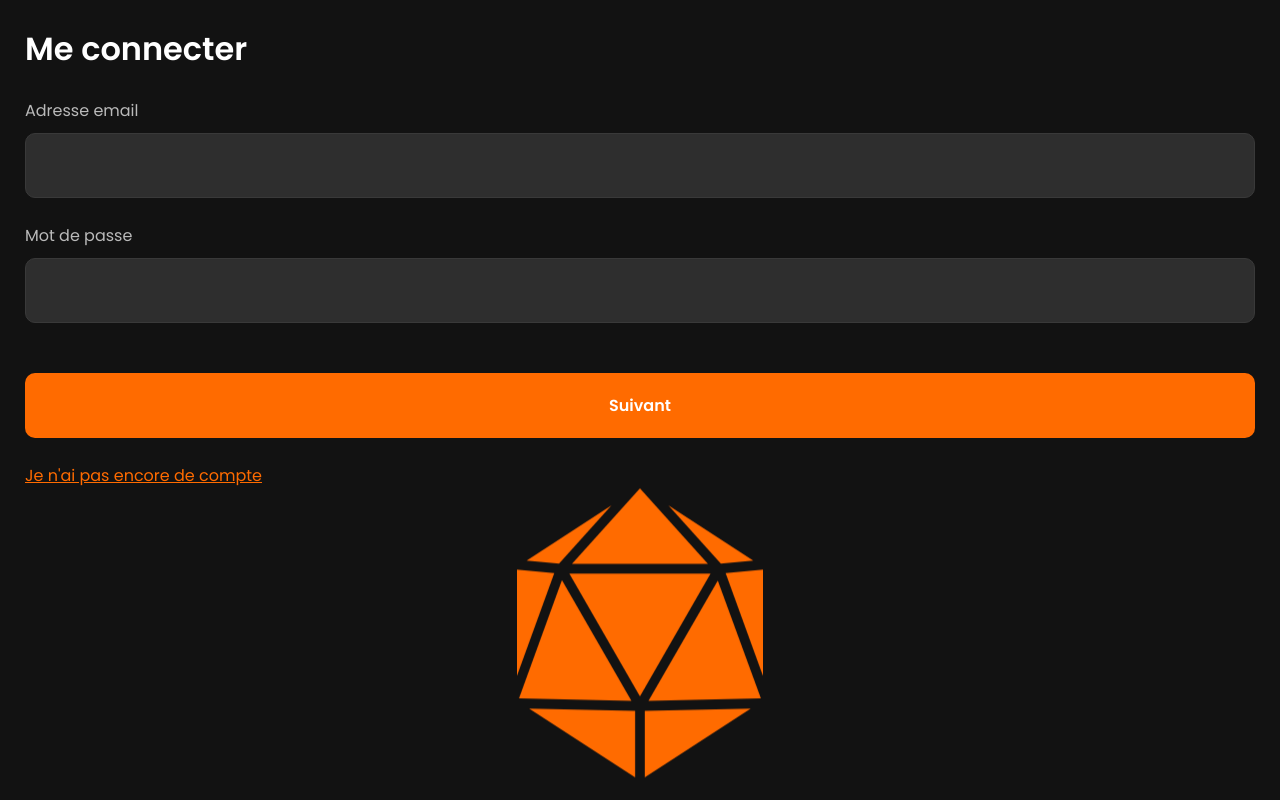
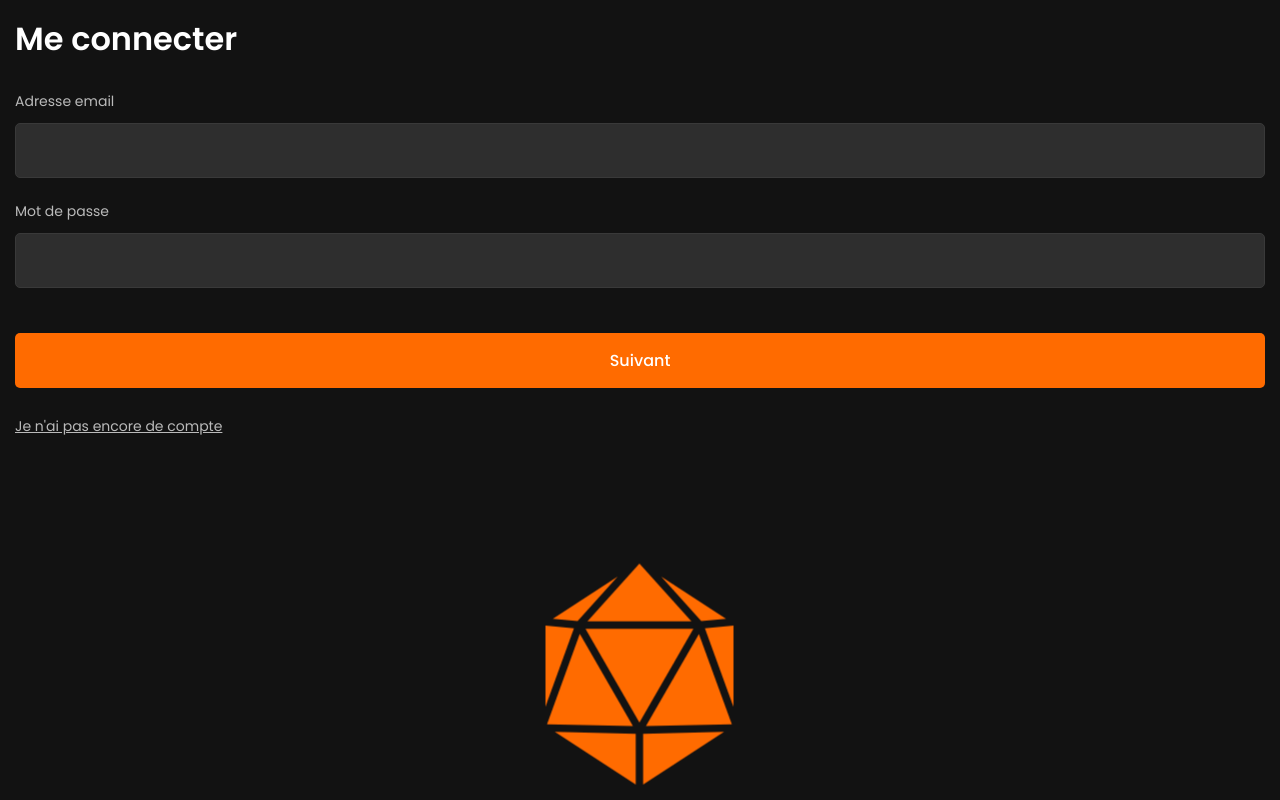
Before and after one commit to LouisMony/Event_LesFousDuRoy, a Vue app: page /me-connecter in a window 1280 px wide. Built offline with nearby package versions, Linux system fonts and the light colour scheme.

Commit message:
Correction Css Form

```diff
--- a/src/components/ModalProfil.vue
+++ b/src/components/ModalProfil.vue
@@ -2,6 +2,7 @@
   <div class="modalprofil">
     <div class="modalprofil_bloc">
         <button>Modifier mon profil</button>
+        <button>Modifier ma photo profil</button>
         <button @click="$router.replace({ path: '/me-connecter' })">Me déconnecter</button>
     </div>
   </div>
@@ -35,7 +36,8 @@ export default {
     position: absolute;
     width: 100%;
     height: 100vh;
-    background: rgba(0, 0, 0, 0.85);
+    background: rgba(0, 0, 0, 0.65);
+    backdrop-filter: blur(10px);
     display: flex;
     align-items: center;
     justify-content: center;
@@ -44,7 +46,6 @@ export default {
         padding: 40px 0;
         height: fit-content;
         width: 80%;
-        background: $bg_black;
         border-radius: 10px;
         text-align: center;
         font-weight: 500;
@@ -56,22 +57,16 @@ export default {
         gap: 30px;
 
         button{
-            width: calc(100% - 40px);
-            height: 65px;
+            width: calc(100% - 100px);
+            height: 45px;
             font-family: Poppins, Helvetica, Arial, sans-serif;
-            background-color: $orange;
+            background-color: transparent;
             color: white;
             font-weight: 500;
             font-size: 16px;
             border: none;
             outline:none;
             border-radius: 10px;
-
-            &:nth-child(2){
-                background:  $bg_black;
-                border: 1px solid $orange;
-                color: $orange;
-            }
         }
     }
 }
--- a/src/views/DetailView.vue
+++ b/src/views/DetailView.vue
@@ -115,9 +115,6 @@
     }
     .detail_content_bottom{
       button{
-        mask: paint(squircle);
-        --squircle-radius: 20px;
-	      --squircle-smooth: 0.5;
         width: 100%;
         height: 65px;
         font-family: Poppins, Helvetica, Arial, sans-serif;
--- a/src/views/SigninView.vue
+++ b/src/views/SigninView.vue
@@ -39,7 +39,7 @@ export default {
 
 .signin{
     box-sizing: border-box;
-    padding: 25px;
+    padding: 15px;
     display: flex;
     flex-direction: column;
     height: 100vh;
@@ -54,7 +54,7 @@ export default {
     }
 
     img{
-        width: 20%;
+        width: 15%;
         transform: rotate(0deg) translate(-50%, -50%);
         animation: rotating 10s linear infinite;
     }
@@ -80,7 +80,7 @@ export default {
         }
         label{
             font-weight: 400;
-            font-size: 16px;
+            font-size: 14px;
             color:$scnd_text;
             margin-bottom: 10px;
         }
@@ -92,9 +92,9 @@ export default {
             outline: none;
             border: 1px solid #393939;
             width: 100%;
-            height: 65px;
-            margin:10px 0 25px 0;
-            border-radius: 10px;
+            height: 55px;
+            margin:10px 0 20px 0;
+            border-radius: 5px;
             color: $white;
             padding: 0 10px;
 
@@ -105,20 +105,21 @@ export default {
 
         button{
             width: 100%;
-            height: 65px;
+            height: 55px;
             font-family: Poppins, Helvetica, Arial, sans-serif;
             background-color: $orange;
             color: white;
-            font-weight: 600;
+            font-weight: 500;
             font-size: 16px;
             border: none;
             outline:none;
-            border-radius: 10px;
+            border-radius: 5px;
             margin: 25px 0 25px 0;
         }
 
         .redirect{
-            color: $orange;
+            color:$scnd_text;
+            font-size: 14px;
         }
     }
 }
--- a/src/views/SignupView.vue
+++ b/src/views/SignupView.vue
@@ -44,7 +44,7 @@ export default {
 
 .signup{
     box-sizing: border-box;
-    padding: 25px;
+    padding: 15px;
 
     h1{
         margin: 0 auto 25px auto;
@@ -55,7 +55,7 @@ export default {
     form{
         label{
             font-weight: 400;
-            font-size: 16px;
+            font-size: 14px;
             color:$scnd_text;
             margin-bottom: 10px;
         }
@@ -67,9 +67,9 @@ export default {
             outline: none;
             border: 1px solid #393939;
             width: 100%;
-            height: 65px;
-            margin:10px 0 25px 0;
-            border-radius: 10px;
+            height: 55px;
+            margin:10px 0 20px 0;
+            border-radius: 5px;
             color: $white;
             padding: 0 10px;
 
@@ -80,20 +80,21 @@ export default {
 
         button{
             width: 100%;
-            height: 65px;
+            height: 55px;
             font-family: Poppins, Helvetica, Arial, sans-serif;
             background-color: $orange;
             color: white;
-            font-weight: 600;
-            font-size: 16px;
+            font-weight: 500;
+            font-size: 14px;
             border: none;
             outline:none;
-            border-radius: 10px;
+            border-radius: 5px;
             margin: 25px 0 25px 0;
         }
 
         .redirect{
-            color: $orange;
+            font-size: 14px;
+            color:$scnd_text;
         }
     }
 }
```
